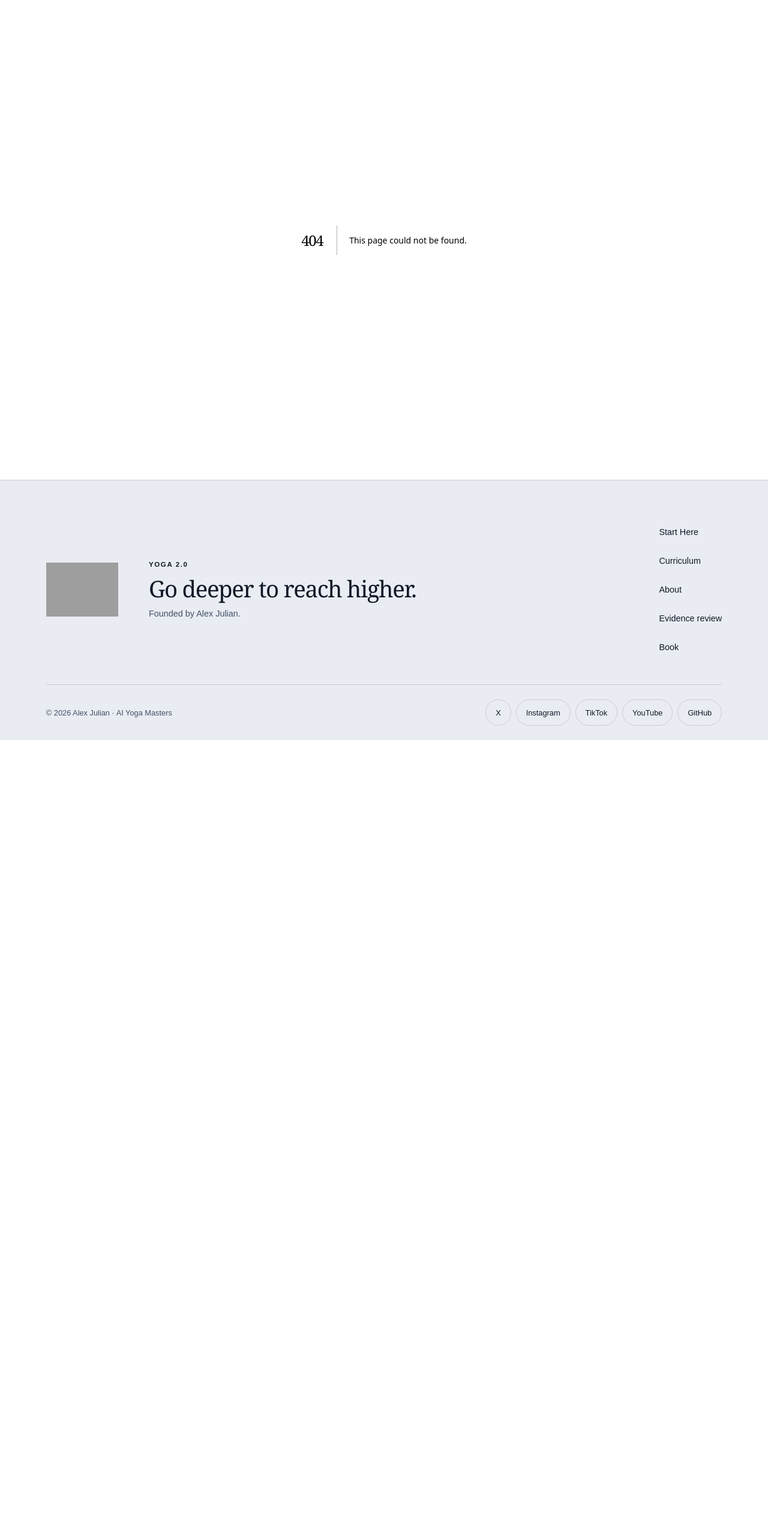
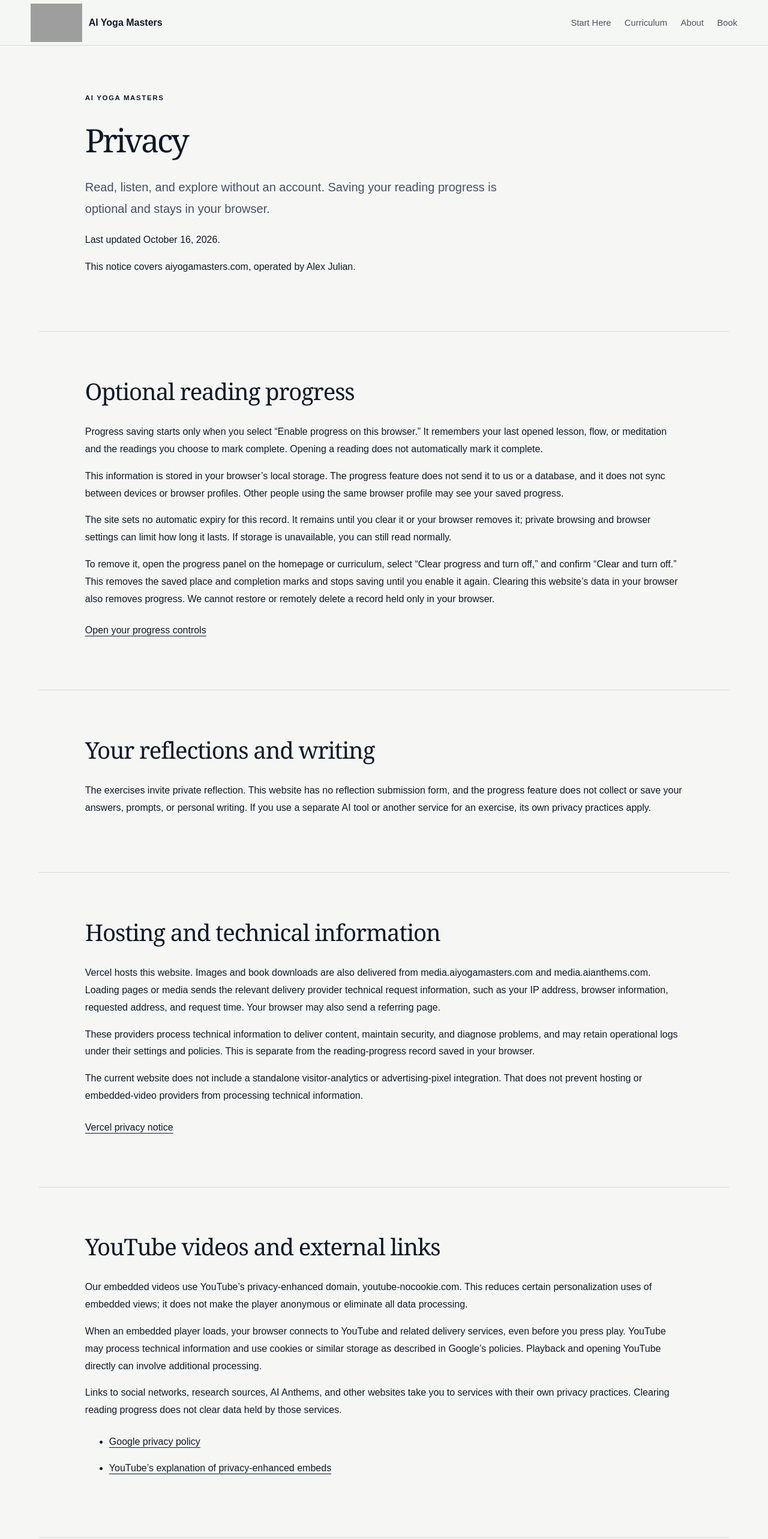
Before and after one commit to aianthems/ai-yoga-masters, a Next.js app: page /privacy in a window 1280 px wide. Before the commit this address had no page. Shown: the top 2566 px of the page at 60% size. Before the commit the page ends 1234 px from the top, so only its background shows below. Built offline with nearby package versions, Linux system fonts and the light colour scheme; grey boxes are pictures that could not be loaded.

Commit message:
Publish privacy notice covering local progress, media, hosting, and contact

```diff
--- a/app/components/reading-progress.tsx
+++ b/app/components/reading-progress.tsx
@@ -101,6 +101,7 @@ export function ProgressOverview() {
         <button type="button" className="button primary" disabled={!ready} onClick={enable}>Enable progress on this browser</button>
         <p className="progress-privacy">Optional. Saved only in this browser, with no account or device sync. Your reflections and writing are never saved here.</p>
       </>}
+      <a className="text-link progress-policy-link" href="/privacy">Privacy and saved progress</a>
       <StorageNote />
     </section>
   );
@@ -125,6 +126,7 @@ export function ReaderProgress({ href }: { href: string }) {
         <p>Want to keep your place? Enable optional progress saving in this browser.</p>
         <button type="button" className="button ghost" disabled={!ready} onClick={enable}>Enable progress on this browser</button>
       </>}
+      <a className="text-link" href="/privacy">Privacy and saved progress</a>
       <StorageNote />
     </section>
   );
--- a/app/components/site-footer.tsx
+++ b/app/components/site-footer.tsx
@@ -25,6 +25,7 @@ export default function SiteFooter() {
           <a href="/curriculum">Curriculum</a>
           <a href="/about">About</a>
           <a href="/evidence">Evidence review</a>
+          <a href="/privacy">Privacy</a>
           <a href={bookUrl} target="_blank" rel="noopener noreferrer">Book</a>
         </div>
       </div>
--- a/app/globals.css
+++ b/app/globals.css
@@ -658,6 +658,7 @@ footer p { margin: 0; }
 .reading-progress-summary progress { display: block; width: min(100%, 32rem); height: .6rem; margin: 1rem 0 1.5rem; accent-color: #46736a; }
 .reading-progress-summary .button { text-align: center; height: auto; padding-top: .8rem; padding-bottom: .8rem; line-height: 1.5; }
 .progress-privacy { color: var(--ink-soft); font-size: .8rem; margin: 1rem 0 .3rem; }
+.progress-policy-link { font-size: .8rem; }
 .progress-text-button { display: block; border: 0; padding: 0; background: none; color: var(--ink-soft); cursor: pointer; font: inherit; font-size: .8rem; }
 .progress-reset { padding-top: 1rem; margin-top: 1rem; border-top: 1px solid var(--line); }
 .progress-reset .button { margin-right: 1rem; }
--- /dev/null
+++ b/app/privacy/page.tsx
@@ -0,0 +1,70 @@
+import SiteHeader from "../components/site-header";
+import { pageMetadata } from "../../lib/seo";
+
+export const metadata = pageMetadata({
+  title: "Privacy | AI Yoga Masters",
+  description: "How AI Yoga Masters handles optional browser-local reading progress, private reflections, embedded videos, technical information, and privacy requests.",
+  path: "/privacy",
+});
+
+export default function Privacy() {
+  return (
+    <>
+      <SiteHeader />
+      <main id="content" className="school">
+        <section className="school-intro">
+          <p className="section-kicker">AI Yoga Masters</p>
+          <h1>Privacy</h1>
+          <p className="school-lede">Read, listen, and explore without an account. Saving your reading progress is optional and stays in your browser.</p>
+          <p>Last updated <time dateTime="2026-10-16">October 16, 2026</time>.</p>
+          <p>This notice covers aiyogamasters.com, operated by Alex Julian.</p>
+        </section>
+
+        <section className="school-section" aria-labelledby="saved-progress">
+          <h2 id="saved-progress">Optional reading progress</h2>
+          <p>Progress saving starts only when you select “Enable progress on this browser.” It remembers your last opened lesson, flow, or meditation and the readings you choose to mark complete. Opening a reading does not automatically mark it complete.</p>
+          <p>This information is stored in your browser’s local storage. The progress feature does not send it to us or a database, and it does not sync between devices or browser profiles. Other people using the same browser profile may see your saved progress.</p>
+          <p>The site sets no automatic expiry for this record. It remains until you clear it or your browser removes it; private browsing and browser settings can limit how long it lasts. If storage is unavailable, you can still read normally.</p>
+          <p>To remove it, open the progress panel on the homepage or curriculum, select “Clear progress and turn off,” and confirm “Clear and turn off.” This removes the saved place and completion marks and stops saving until you enable it again. Clearing this website’s data in your browser also removes progress. We cannot restore or remotely delete a record held only in your browser.</p>
+          <a className="text-link" href="/curriculum#reading-progress">Open your progress controls</a>
+        </section>
+
+        <section className="school-section" aria-labelledby="reflections">
+          <h2 id="reflections">Your reflections and writing</h2>
+          <p>The exercises invite private reflection. This website has no reflection submission form, and the progress feature does not collect or save your answers, prompts, or personal writing. If you use a separate AI tool or another service for an exercise, its own privacy practices apply.</p>
+        </section>
+
+        <section className="school-section" aria-labelledby="technical-information">
+          <h2 id="technical-information">Hosting and technical information</h2>
+          <p>Vercel hosts this website. Images and book downloads are also delivered from media.aiyogamasters.com and media.aianthems.com. Loading pages or media sends the relevant delivery provider technical request information, such as your IP address, browser information, requested address, and request time. Your browser may also send a referring page.</p>
+          <p>These providers process technical information to deliver content, maintain security, and diagnose problems, and may retain operational logs under their settings and policies. This is separate from the reading-progress record saved in your browser.</p>
+          <p>The current website does not include a standalone visitor-analytics or advertising-pixel integration. That does not prevent hosting or embedded-video providers from processing technical information.</p>
+          <a className="text-link" href="https://vercel.com/legal/privacy-notice" target="_blank" rel="noopener noreferrer">Vercel privacy notice</a>
+        </section>
+
+        <section className="school-section" aria-labelledby="videos">
+          <h2 id="videos">YouTube videos and external links</h2>
+          <p>Our embedded videos use YouTube’s privacy-enhanced domain, youtube-nocookie.com. This reduces certain personalization uses of embedded views; it does not make the player anonymous or eliminate all data processing.</p>
+          <p>When an embedded player loads, your browser connects to YouTube and related delivery services, even before you press play. YouTube may process technical information and use cookies or similar storage as described in Google’s policies. Playback and opening YouTube directly can involve additional processing.</p>
+          <p>Links to social networks, research sources, AI Anthems, and other websites take you to services with their own privacy practices. Clearing reading progress does not clear data held by those services.</p>
+          <ul>
+            <li><a className="text-link" href="https://policies.google.com/privacy" target="_blank" rel="noopener noreferrer">Google privacy policy</a></li>
+            <li><a className="text-link" href="https://support.google.com/youtube/answer/171780" target="_blank" rel="noopener noreferrer">YouTube’s explanation of privacy-enhanced embeds</a></li>
+          </ul>
+        </section>
+
+        <section className="school-section" aria-labelledby="contact-privacy">
+          <h2 id="contact-privacy">Contact and privacy requests</h2>
+          <p>For privacy questions, access or deletion requests, or corrections to this notice, email <a className="text-link" href="mailto:contact@aianthems.com?subject=AI%20Yoga%20Masters%20privacy">contact@aianthems.com</a> and mention AI Yoga Masters.</p>
+          <p>If you email us, we receive your address, message, and any attachments you choose to send. We use them to respond and handle your request, and retain correspondence as needed for that purpose and applicable recordkeeping requirements. Email is handled by email service providers; it is separate from browser-local progress.</p>
+          <p>Privacy rights depend on your location and circumstances. Contact us to make a request about information we hold. Browser-only progress must be cleared through your browser or the site’s progress controls.</p>
+        </section>
+
+        <section className="school-section" aria-labelledby="notice-updates">
+          <h2 id="notice-updates">Updates to this notice</h2>
+          <p>We will update this page and its date when the site’s information practices change. You can return to it at any time through the footer or progress controls.</p>
+        </section>
+      </main>
+    </>
+  );
+}
--- a/lib/sitemap.ts
+++ b/lib/sitemap.ts
@@ -6,7 +6,7 @@ import { canonicalUrl } from "./seo";
 // Do not add book-only lessons, session queries, or made-up modification dates.
 export function sitemapEntries(): { url: string }[] {
   const paths = [
-    "/", "/start-here", "/curriculum", "/about", "/evidence",
+    "/", "/start-here", "/curriculum", "/about", "/evidence", "/privacy",
     ...chapters.map(item => `/chapters/${item.slug}`),
     ...publishedLessons.map(item => `/lessons/${item.slug}`),
     ...yogaFlows.map(item => `/flows/${item.slug}`),
```
Also changed, not shown: 1 other file (tests, documents, lock files or other folders).
